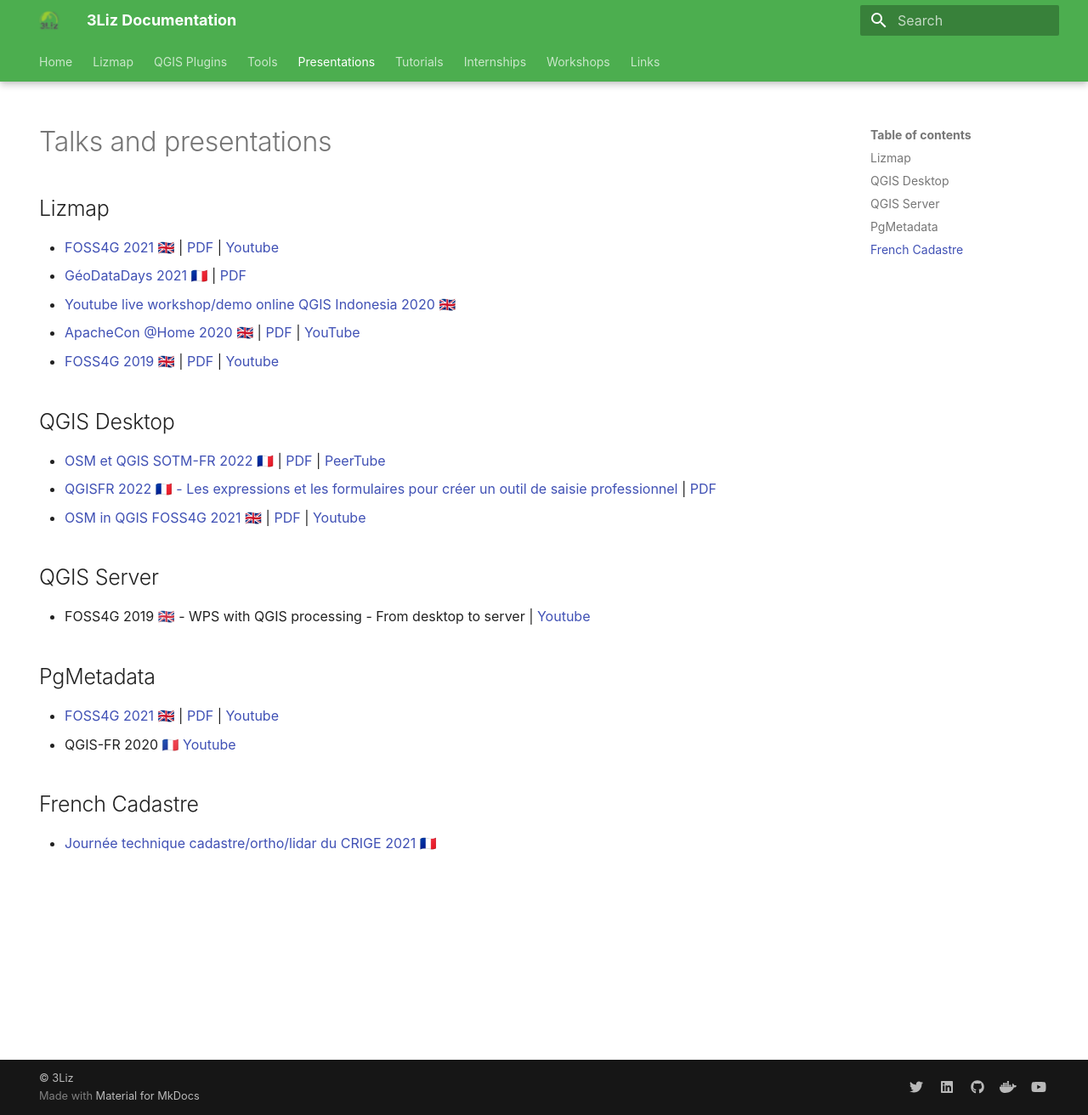
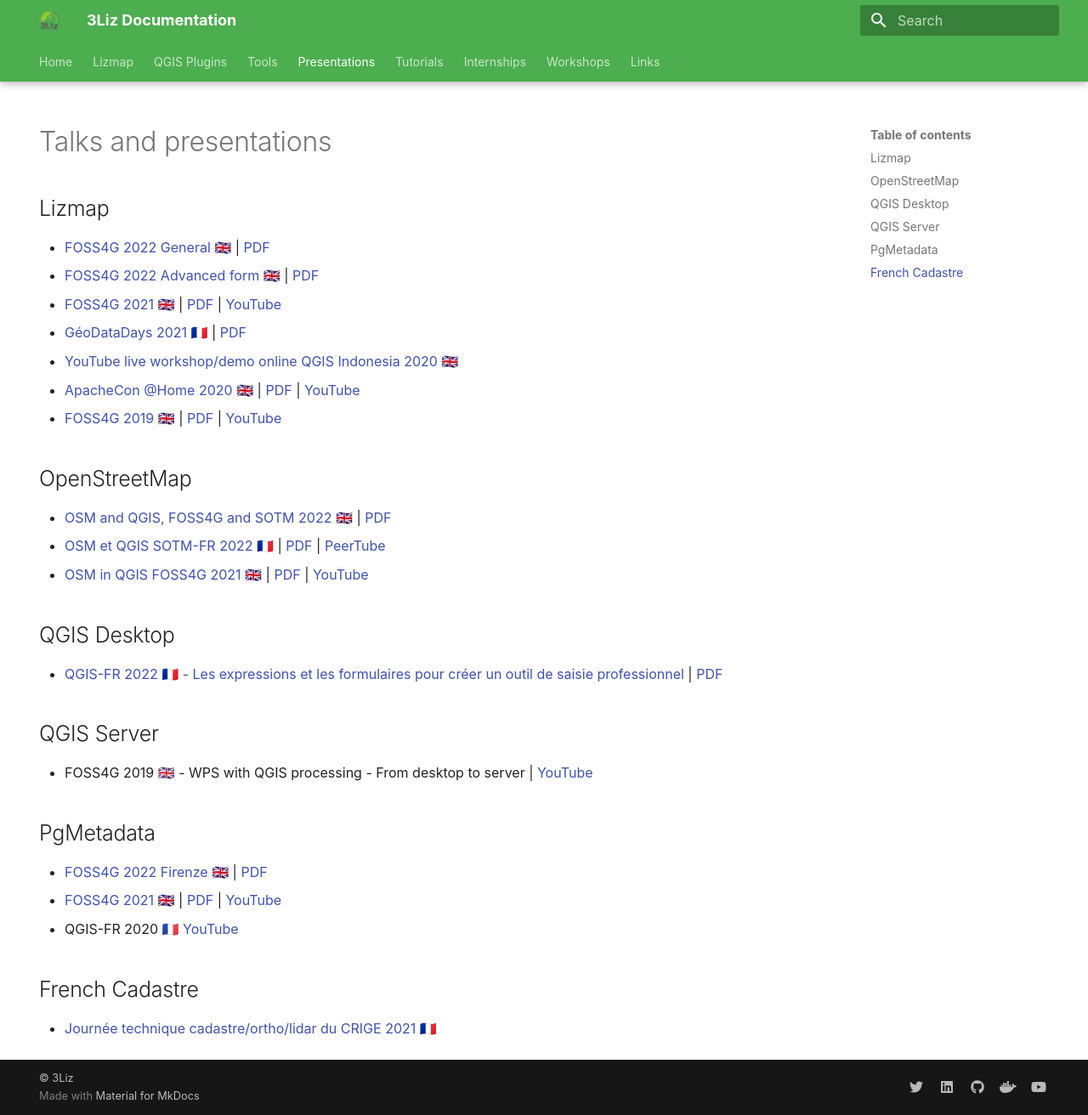
Before and after one commit to 3liz/3liz.github.io, an MkDocs documentation site: the page built from docs/talks.md, in a window 1280 px wide and 1312 px high. Shown: the whole window at 85% size. Built offline with MkDocs 1.6.1 and Material for MkDocs 9.7.7, drawn with Linux system fonts in a browser that asks for light colours; nearby versions of some CDN libraries.

Commit message:
Add talks from FOSS4G

```diff
--- a/docs/talks.md
+++ b/docs/talks.md
@@ -7,41 +7,52 @@
 
 ## Lizmap
 
+* [FOSS4G 2022 General 🇬🇧](https://docs.3liz.org/presentations/2022-08-foss4g-lizmap.html)
+  | [PDF](https://docs.3liz.org/presentations/pdf/2022-08-foss4g-lizmap.pdf)
+* [FOSS4G 2022 Advanced form 🇬🇧](https://docs.3liz.org/presentations/2022-08_FOSS4G_Advanced_QGIS_forms_into_the_web_with_Lizmap.html)
+  | [PDF](https://docs.3liz.org/presentations/pdf/2022-08_Foss4G_2022_Firenze_QGIS_Server_into_the_wild.pdf)
 * [FOSS4G 2021 🇬🇧](https://docs.3liz.org/presentations/2021-09-foss4g-lizmap.html)
   | [PDF](https://docs.3liz.org/presentations/pdf/FOSS4G-2021-Lizmap-Web-Client.pdf)
-  | [Youtube](https://www.youtube.com/watch?v=NIgFgkyBRts)
+  | [YouTube](https://www.youtube.com/watch?v=NIgFgkyBRts)
 * [GéoDataDays 2021 🇫🇷](https://docs.3liz.org/presentations/2021-09-geodatadays-lizmap.html)
   | [PDF](https://docs.3liz.org/presentations/pdf/GéoDataDays-2021-Lizmap-Web-Client.pdf)
-* [Youtube live workshop/demo online QGIS Indonesia 2020 🇬🇧](https://www.youtube.com/watch?v=_qwgmOjy2nY)
+* [YouTube live workshop/demo online QGIS Indonesia 2020 🇬🇧](https://www.youtube.com/watch?v=_qwgmOjy2nY)
 * [ApacheCon @Home 2020 🇬🇧](https://docs.3liz.org/presentations/2020-09-apachecon-lizmap.html)
   | [PDF](https://docs.3liz.org/presentations/pdf/ApacheCon-@Home-2020-Lizmap-Web-Client.pdf)
   | [YouTube](https://www.youtube.com/watch?v=9vNsPM8k4QY)
 * [FOSS4G 2019 🇬🇧](https://docs.3liz.org/presentations/2019-08-foss4g-lizmap.html)
   | [PDF](https://docs.3liz.org/presentations/pdf/pdf/FOSS4G-2019-Lizmap-Web-Client.pdf)
-  | [Youtube](https://www.youtube.com/watch?v=FkQ2UG_SO-Y)
+  | [YouTube](https://www.youtube.com/watch?v=FkQ2UG_SO-Y)
+
+## OpenStreetMap
+
+* [OSM and QGIS, FOSS4G and SOTM 2022 🇬🇧](https://docs.3liz.org/presentations/2022-08-foss4g-osm-in-qgis.html)
+  | [PDF](https://docs.3liz.org/presentations/pdf/2022-08-foss4g-osm-in-qgis.pdf)
+* [OSM et QGIS SOTM-FR 2022 🇫🇷](https://docs.3liz.org/presentations/2022-06-sotm-fr-osm-et-qgis.html)
+  | [PDF](https://docs.3liz.org/presentations/pdf/SOTM-FR-2022-osm-et-qgis.pdf)
+  | [PeerTube](https://peertube.openstreetmap.fr/w/vDdaxGfbmKuVdReXyJhexG)
+* [OSM in QGIS FOSS4G 2021 🇬🇧](https://docs.3liz.org/presentations/2021-09-foss4g-osm-in-qgis.html)
+  | [PDF](https://docs.3liz.org/presentations/pdf/FOSS4G-2021-osm-in-qgis.pdf)
+  | [YouTube](https://www.youtube.com/watch?v=l95PoHGLrTI)
 
 ## QGIS Desktop
 
-* [OSM et QGIS SOTM-FR 2022 🇫🇷](https://docs.3liz.org/presentations/2022-06-sotm-fr-osm-et-qgis.html)
-  | [PDF](https://docs.3liz.org/presentations/pdf/SOTM-FR-2022-osm-et-qgis.pdf)
-  | [PeerTube](https://peertube.openstreetmap.fr/w/vDdaxGfbmKuVdReXyJhexG)
-* [QGISFR 2022 🇫🇷 - Les expressions et les formulaires pour créer un outil de saisie professionnel](https://docs.3liz.org/presentations/2022-01_QGISFR_2022_outil_saisie_avec_expressions_Michael_DOUCHIN.html)
+* [QGIS-FR 2022 🇫🇷 - Les expressions et les formulaires pour créer un outil de saisie professionnel](https://docs.3liz.org/presentations/2022-01_QGISFR_2022_outil_saisie_avec_expressions_Michael_DOUCHIN.html)
   | [PDF](https://docs.3liz.org/presentations/pdf/QGISFR-2022-Outil_saisie_avec_expressions.pdf)
-* [OSM in QGIS FOSS4G 2021 🇬🇧](https://docs.3liz.org/presentations/2021-09-foss4g-osm-in-qgis.html)
-  | [PDF](https://docs.3liz.org/presentations/pdf/FOSS4G-2021-osm-in-qgis.pdf)
-  | [Youtube](https://www.youtube.com/watch?v=l95PoHGLrTI)
 
 ## QGIS Server
 
 * FOSS4G 2019 🇬🇧 - WPS with QGIS processing - From desktop to server
-  | [Youtube](https://www.youtube.com/watch?v=YL1tdcJwimA)
+  | [YouTube](https://www.youtube.com/watch?v=YL1tdcJwimA)
 
 ## PgMetadata
 
+* [FOSS4G 2022 Firenze 🇬🇧](https://docs.3liz.org/presentations/2022-08-Foss4G-Firenze-PgMetadata.html)
+  | [PDF](https://docs.3liz.org/presentations/pdf/2022-08-Foss4G-Firenze-PgMetadata.pdf)
 * [FOSS4G 2021 🇬🇧](https://docs.3liz.org/presentations/2021-09-Foss4G-PgMetadata.html)
   | [PDF](https://docs.3liz.org/presentations/pdf/FOSS4G-2021-PgMetadata.pdf)
-  | [Youtube](https://www.youtube.com/watch?v=CjZZwKlzYGc)
-* QGIS-FR 2020 🇫🇷 [Youtube](https://www.youtube.com/watch?v=o47w7zf40nw)
+  | [YouTube](https://www.youtube.com/watch?v=CjZZwKlzYGc)
+* QGIS-FR 2020 🇫🇷 [YouTube](https://www.youtube.com/watch?v=o47w7zf40nw)
 
 ## French Cadastre
 
```
